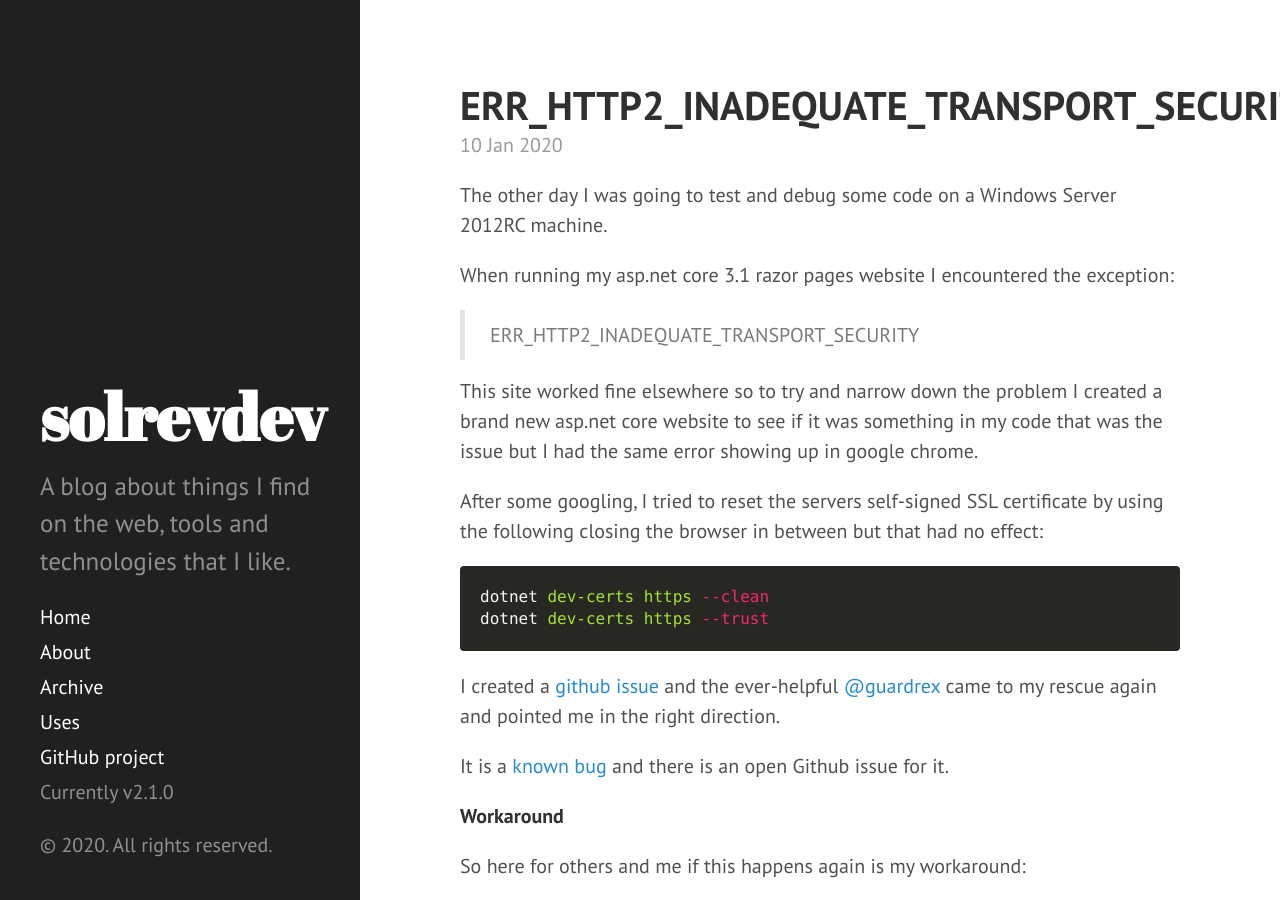
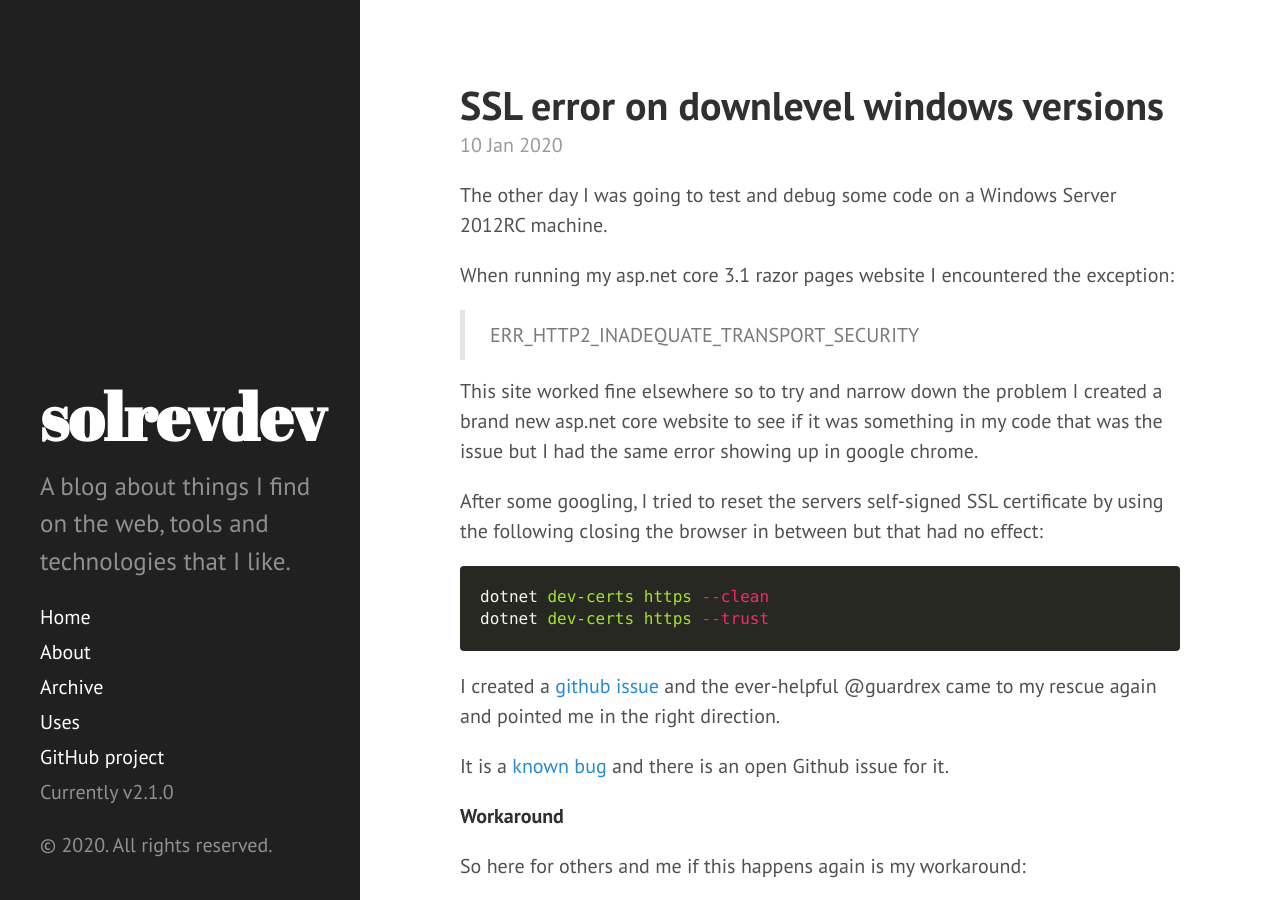
Before and after one commit to solrevdev/solrevdev.github.io, a Jekyll site: the page built from _posts/2020-01-10-err_http2_inadequate_transport_security.md, in a window 1280 px wide and 900 px high. Built offline with Jekyll 4.4.1, drawn with Linux system fonts in a browser that asks for light colours.

Commit message:
Update 2020-01-10-err_http2_inadequate_transport_security.md

````diff
--- a/_posts/2020-01-10-err_http2_inadequate_transport_security.md
+++ b/_posts/2020-01-10-err_http2_inadequate_transport_security.md
@@ -1,7 +1,7 @@
 ---
 published: true
 layout: post
-title: ERR_HTTP2_INADEQUATE_TRANSPORT_SECURITY
+title: SSL error on downlevel windows versions
 author: John Smith
 tags:
   - '#dotnetcore'
@@ -27,7 +27,7 @@ dotnet dev-certs https --clean
 dotnet dev-certs https --trust
 ```
 
-I created a [github issue](https://github.com/aspnet/AspNetCore.Docs/issues/16434) and the ever-helpful [@guardrex](https://github.com/guardrex) came to my rescue again and pointed me in the right direction.
+I created a [github issue](https://github.com/aspnet/AspNetCore.Docs/issues/16434) and the ever-helpful @guardrex came to my rescue again and pointed me in the right direction.
 
 It is a [known bug](https://github.com/dotnet/aspnetcore/issues/16811) and there is an open Github issue for it.
 
````
